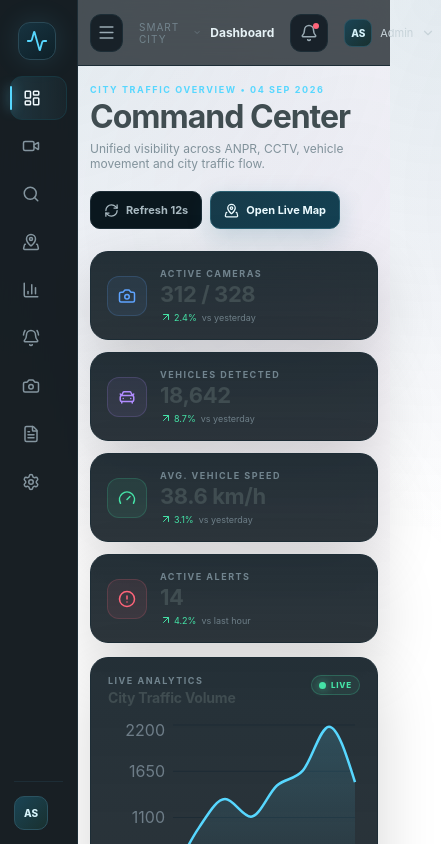
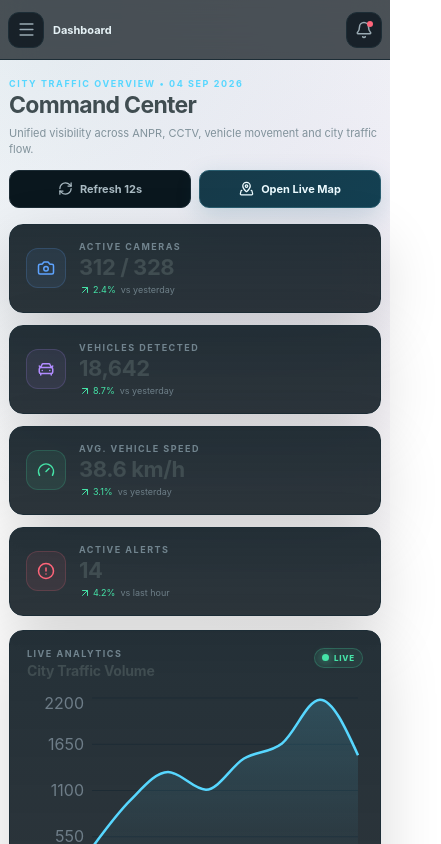
Before and after one commit to ArpitTiwari666/Traffic-Management-System, a React (Vite) app: page / in a window 390 px wide. Shown: the top 844 px of the page, 441 px wide, since content can reach past the window. Built offline with nearby package versions, Linux system fonts and the light colour scheme.

Commit message:
Make CityVision AI responsive for mobile and tablets

```diff
--- a/src/main.jsx
+++ b/src/main.jsx
@@ -45,7 +45,7 @@ const mapNodes = [
 
 function App(){
   const [page,setPage] = useState('Dashboard');
-  const [collapsed,setCollapsed] = useState(false);
+  const [collapsed,setCollapsed] = useState(()=>typeof window !== 'undefined' ? window.innerWidth <= 780 : false);
   const [search,setSearch] = useState('');
   const [live,setLive] = useState(true);
   const [selectedCamera,setSelectedCamera] = useState(null);
@@ -57,6 +57,7 @@ function App(){
       <nav>{nav.map(([label,Icon])=><button key={label} onClick={()=>setPage(label)} className={page===label?'active':''} title={collapsed?label:''}><Icon size={18}/><span>{label}</span>{label==='Alerts'&&<b>4</b>}</button>)}</nav>
       <div className="sidebar-footer"><div className="operator"><div className="avatar">AS</div><div><strong>Control Room</strong><small>Operator • Secure</small></div><ChevronDown size={15}/></div></div>
     </aside>
+    <button className={`mobile-sidebar-backdrop ${collapsed?'hidden':''}`} aria-label="Close navigation" onClick={()=>setCollapsed(true)}/>
     <main className="main">
       <header className="topbar"><button className="icon-btn" onClick={()=>setCollapsed(v=>!v)}><Menu size={19}/></button><div className="crumb"><span>SMART CITY</span><ChevronDown size={13}/><strong>{page}</strong></div><div className="top-actions"><div className="global-search"><Search size={16}/><input value={search} onChange={e=>setSearch(e.target.value)} placeholder="Search vehicle, camera, location..."/></div><button className="icon-btn"><Bell size={18}/><i/></button><button className="profile-btn"><div className="avatar small">AS</div><span>Admin</span><ChevronDown size={14}/></button></div></header>
       <div className="page-wrap"><AnimatePresence mode="wait"><motion.div key={pageKey} initial={{opacity:0,y:8}} animate={{opacity:1,y:0}} exit={{opacity:0,y:-6}} transition={{duration:.22}}>{renderPage(page,{live,setLive,selectedCamera,setSelectedCamera,setPage})}</motion.div></AnimatePresence></div>
--- a/src/styles.css
+++ b/src/styles.css
@@ -1927,3 +1927,298 @@ tbody tr:hover {
 .trajectory-osm-map .leaflet-control-attribution {
   z-index: 4;
 }
+
+
+/* Mobile / tablet responsive layout */
+.mobile-sidebar-backdrop {
+  display:none;
+}
+
+@media (max-width: 1024px) {
+  .page-wrap {
+    padding:22px 20px 34px;
+  }
+  .topbar {
+    padding:0 18px;
+  }
+  .global-search {
+    width:min(240px,28vw);
+  }
+  .tracking-grid {
+    grid-template-columns:minmax(280px,340px) minmax(0,1fr);
+  }
+  .trajectory-osm-map,
+  .trajectory-map {
+    height:380px !important;
+    min-height:380px;
+  }
+}
+
+@media (max-width: 780px) {
+  .app {
+    min-width:0;
+  }
+
+  /* Turn the desktop sidebar into a mobile drawer. */
+  .sidebar,
+  .sidebar.collapsed {
+    position:fixed;
+    left:0;
+    top:0;
+    bottom:0;
+    width:min(280px, 86vw);
+    height:100vh;
+    transform:translateX(-105%);
+    transition:transform .25s ease, box-shadow .25s ease;
+    z-index:30;
+    box-shadow:none;
+  }
+  .sidebar:not(.collapsed) {
+    transform:translateX(0);
+    box-shadow:18px 0 50px rgba(0,0,0,.35);
+  }
+  .sidebar.collapsed .brand-copy,
+  .sidebar.collapsed .side-status,
+  .sidebar.collapsed nav button span,
+  .sidebar.collapsed nav button b,
+  .sidebar.collapsed .operator>div:not(.avatar),
+  .sidebar.collapsed .operator>svg {
+    display:block;
+  }
+  .sidebar.collapsed .brand-copy,
+  .sidebar.collapsed .side-status,
+  .sidebar.collapsed nav button span,
+  .sidebar.collapsed nav button b,
+  .sidebar.collapsed .operator>div:not(.avatar),
+  .sidebar.collapsed .operator>svg {
+    display:none;
+  }
+  .sidebar:not(.collapsed) .brand-copy,
+  .sidebar:not(.collapsed) .side-status,
+  .sidebar:not(.collapsed) nav button span,
+  .sidebar:not(.collapsed) nav button b,
+  .sidebar:not(.collapsed) .operator>div:not(.avatar),
+  .sidebar:not(.collapsed) .operator>svg {
+    display:block;
+  }
+
+  .mobile-sidebar-backdrop {
+    display:block;
+    position:fixed;
+    inset:0;
+    border:0;
+    padding:0;
+    margin:0;
+    background:rgba(0,0,0,.48);
+    backdrop-filter:blur(2px);
+    z-index:20;
+    cursor:pointer;
+  }
+  .mobile-sidebar-backdrop.hidden {
+    display:none;
+  }
+
+  .main {
+    width:100%;
+    min-width:0;
+  }
+
+  .topbar {
+    height:60px;
+    padding:0 10px;
+    gap:9px;
+  }
+  .topbar .icon-btn {
+    width:36px;
+    height:36px;
+    flex:none;
+  }
+  .crumb {
+    min-width:0;
+    overflow:hidden;
+    white-space:nowrap;
+    gap:6px;
+  }
+  .crumb span,
+  .crumb svg {
+    display:none;
+  }
+  .crumb strong {
+    overflow:hidden;
+    text-overflow:ellipsis;
+    font-size:11px;
+  }
+  .top-actions {
+    gap:6px;
+  }
+  .top-actions .global-search,
+  .top-actions .profile-btn {
+    display:none;
+  }
+
+  .page-wrap {
+    padding:18px 12px 28px;
+    width:100%;
+  }
+
+  .hero,
+  .hero.compact {
+    align-items:flex-start;
+    flex-direction:column;
+    gap:12px;
+    margin-bottom:16px;
+  }
+  .hero h1 {
+    font-size:26px;
+    line-height:1.08;
+    letter-spacing:-.7px;
+  }
+  .hero p {
+    font-size:11px;
+    line-height:1.5;
+  }
+  .hero-actions {
+    width:100%;
+  }
+  .hero-actions .btn,
+  .hero-actions .icon-btn {
+    flex:1;
+  }
+
+  .search-card {
+    padding:9px;
+    flex-wrap:wrap;
+    gap:7px;
+  }
+  .search-card>svg {
+    margin-left:2px;
+  }
+  .search-card input {
+    min-width:0;
+    width:calc(100% - 32px);
+    height:36px;
+  }
+  .search-card .btn.primary {
+    flex:1;
+    min-width:0;
+  }
+  .search-card>.icon-btn {
+    flex:none;
+  }
+
+  .tracking-grid {
+    grid-template-columns:1fr;
+    gap:12px;
+  }
+  .vehicle-card,
+  .trajectory-card {
+    width:100%;
+    min-width:0;
+  }
+  .vehicle-card {
+    padding:14px;
+  }
+  .vehicle-visual {
+    margin:12px 0;
+  }
+  .vehicle-specs {
+    gap:7px;
+  }
+  .vehicle-specs>div {
+    min-width:0;
+  }
+  .action-row {
+    flex-direction:column;
+  }
+  .action-row .btn {
+    width:100%;
+  }
+
+  .trajectory-card {
+    padding:14px;
+  }
+  .trajectory-osm-map,
+  .trajectory-map {
+    height:300px !important;
+    min-height:300px;
+    margin-top:8px;
+  }
+  .trajectory-osm-map .leaflet-container {
+    border-radius:11px;
+  }
+  .timeline {
+    grid-template-columns:1fr;
+    gap:7px;
+    margin-top:10px;
+  }
+  .timeline-item {
+    padding:9px 10px;
+  }
+
+  .metrics-grid,
+  .alert-kpis,
+  .reports-grid,
+  .settings-grid,
+  .preview-grid,
+  .dashboard-grid,
+  .analytics-grid,
+  .camera-layout,
+  .camera-management-grid,
+  .gis-layout {
+    grid-template-columns:1fr;
+  }
+
+  .camera-grid {
+    grid-template-columns:1fr;
+  }
+  .side-panel,
+  .gis-side,
+  .infra-side {
+    position:static;
+  }
+  .gis-map {
+    min-height:420px;
+  }
+  .table-card {
+    overflow-x:auto;
+    -webkit-overflow-scrolling:touch;
+  }
+  .table-card table {
+    min-width:720px;
+  }
+}
+
+@media (max-width: 420px) {
+  .page-wrap {
+    padding-left:9px;
+    padding-right:9px;
+  }
+  .topbar {
+    padding-left:8px;
+    padding-right:8px;
+  }
+  .hero h1 {
+    font-size:23px;
+  }
+  .card {
+    border-radius:14px;
+  }
+  .trajectory-card,
+  .vehicle-card {
+    padding:12px;
+  }
+  .trajectory-osm-map,
+  .trajectory-map {
+    height:270px !important;
+    min-height:270px;
+  }
+  .vehicle-silhouette {
+    font-size:52px;
+  }
+  .vehicle-specs {
+    grid-template-columns:1fr;
+  }
+  .btn {
+    min-height:38px;
+  }
+}
```
